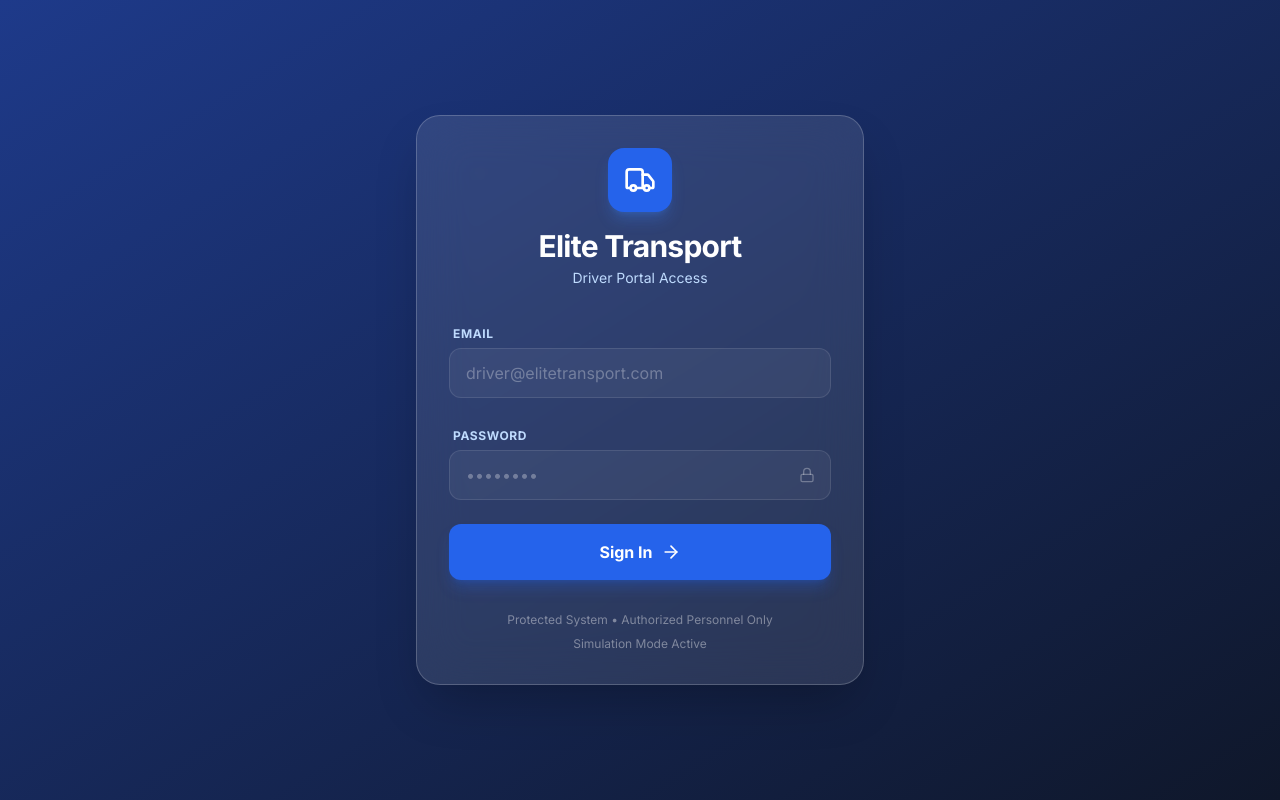
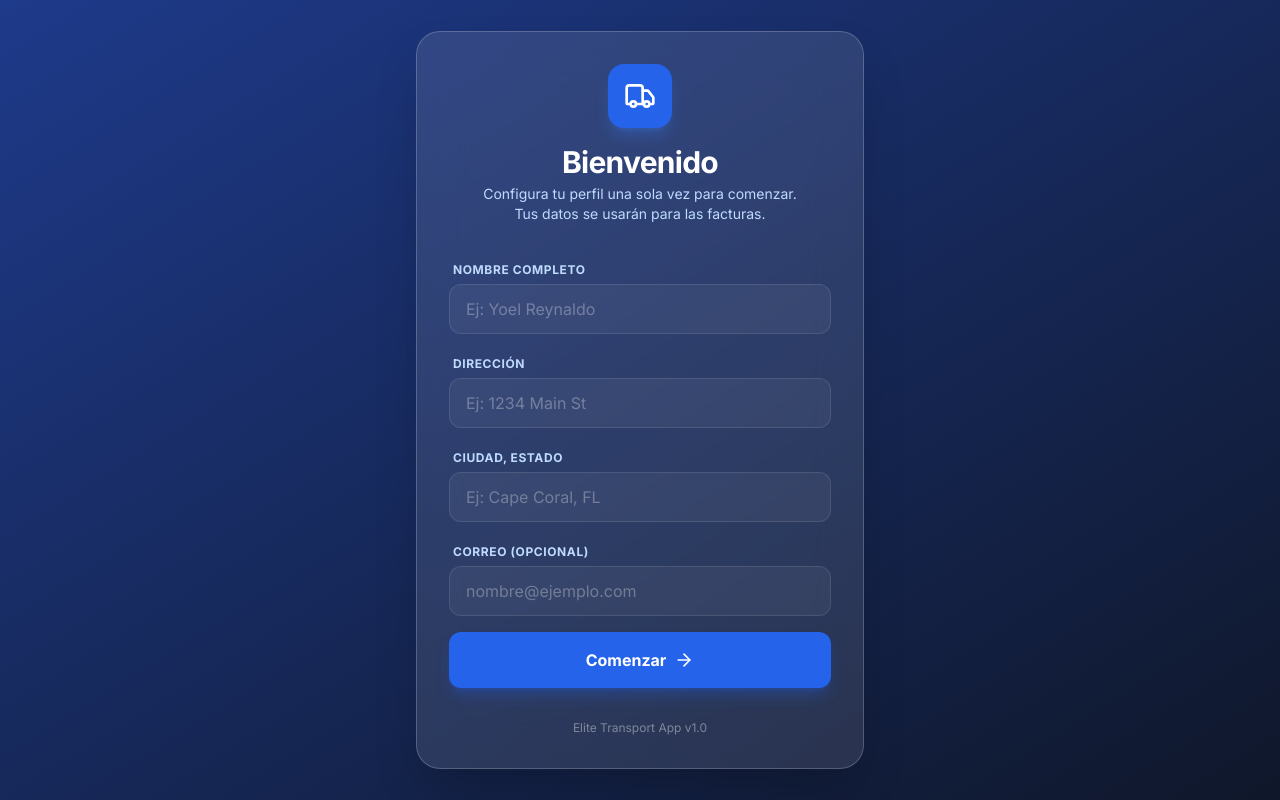
Before and after one commit to yoelreynaldo1-alt/pagos, a React (Vite) app: page /login in a window 1280 px wide. Built offline with nearby package versions, Linux system fonts and the light colour scheme.

Commit message:
Switch to Passwordless Onboarding Flow

```diff
--- a/src/components/Login.tsx
+++ b/src/components/Login.tsx
@@ -5,22 +5,30 @@ import { Truck, Lock, ArrowRight } from 'lucide-react';
 import { useAuth } from '@/context/AuthContext';
 
 const Login = () => {
-    const [email, setEmail] = useState('');
-    const [password, setPassword] = useState('');
     const { signIn } = useAuth();
     const navigate = useNavigate();
-    const [isLoading, setIsLoading] = useState(false);
 
-    const handleLogin = (e: React.FormEvent) => {
+    // Form State
+    const [formData, setFormData] = useState({
+        name: '',
+        address: '',
+        city: '',
+        email: ''
+    });
+
+    const handleChange = (e: React.ChangeEvent<HTMLInputElement>) => {
+        setFormData({ ...formData, [e.target.name]: e.target.value });
+    };
+
+    const handleStart = (e: React.FormEvent) => {
         e.preventDefault();
-        setIsLoading(true);
 
-        // Simulate API delay
-        setTimeout(() => {
-            signIn();
-            navigate('/');
-            setIsLoading(false);
-        }, 1000);
+        // Basic validation
+        if (!formData.name) return;
+
+        // Save and Sign In
+        signIn(formData);
+        navigate('/');
     };
 
     return (
@@ -34,56 +42,74 @@ const Login = () => {
                     <div className="w-16 h-16 bg-blue-600 rounded-2xl flex items-center justify-center mb-4 shadow-lg shadow-blue-500/30">
                         <Truck size={32} className="text-white" />
                     </div>
-                    <h1 className="text-3xl font-bold text-white tracking-tight">Elite Transport</h1>
-                    <p className="text-blue-200 text-sm mt-1">Driver Portal Access</p>
+                    <h1 className="text-3xl font-bold text-white tracking-tight">Bienvenido</h1>
+                    <p className="text-blue-200 text-sm mt-1 text-center">
+                        Configura tu perfil una sola vez para comenzar.<br />
+                        Tus datos se usarán para las facturas.
+                    </p>
                 </div>
 
-                <form onSubmit={handleLogin} className="space-y-6">
+                <form onSubmit={handleStart} className="space-y-4">
                     <div>
-                        <label className="text-xs font-bold text-blue-200 uppercase tracking-wider ml-1">Email</label>
+                        <label className="text-xs font-bold text-blue-200 uppercase tracking-wider ml-1">Nombre Completo</label>
                         <input
-                            type="email"
-                            value={email}
-                            onChange={(e) => setEmail(e.target.value)}
-                            placeholder="driver@elitetransport.com"
+                            type="text"
+                            name="name"
+                            value={formData.name}
+                            onChange={handleChange}
+                            placeholder="Ej: Yoel Reynaldo"
+                            required
                             className="w-full px-4 py-3 bg-white/5 border border-white/10 rounded-xl text-white placeholder-white/30 focus:outline-none focus:ring-2 focus:ring-blue-500 focus:bg-white/10 transition-all mt-1"
-
                         />
                     </div>
 
                     <div>
-                        <label className="text-xs font-bold text-blue-200 uppercase tracking-wider ml-1">Password</label>
-                        <div className="relative mt-1">
-                            <input
-                                type="password"
-                                value={password}
-                                onChange={(e) => setPassword(e.target.value)}
-                                placeholder="••••••••"
-                                className="w-full px-4 py-3 bg-white/5 border border-white/10 rounded-xl text-white placeholder-white/30 focus:outline-none focus:ring-2 focus:ring-blue-500 focus:bg-white/10 transition-all"
-                            />
-                            <Lock size={16} className="absolute right-4 top-1/2 -translate-y-1/2 text-white/30" />
-                        </div>
+                        <label className="text-xs font-bold text-blue-200 uppercase tracking-wider ml-1">Dirección</label>
+                        <input
+                            type="text"
+                            name="address"
+                            value={formData.address}
+                            onChange={handleChange}
+                            placeholder="Ej: 1234 Main St"
+                            className="w-full px-4 py-3 bg-white/5 border border-white/10 rounded-xl text-white placeholder-white/30 focus:outline-none focus:ring-2 focus:ring-blue-500 focus:bg-white/10 transition-all mt-1"
+                        />
+                    </div>
+
+                    <div>
+                        <label className="text-xs font-bold text-blue-200 uppercase tracking-wider ml-1">Ciudad, Estado</label>
+                        <input
+                            type="text"
+                            name="city"
+                            value={formData.city}
+                            onChange={handleChange}
+                            placeholder="Ej: Cape Coral, FL"
+                            className="w-full px-4 py-3 bg-white/5 border border-white/10 rounded-xl text-white placeholder-white/30 focus:outline-none focus:ring-2 focus:ring-blue-500 focus:bg-white/10 transition-all mt-1"
+                        />
+                    </div>
+
+                    <div>
+                        <label className="text-xs font-bold text-blue-200 uppercase tracking-wider ml-1">Correo (Opcional)</label>
+                        <input
+                            type="email"
+                            name="email"
+                            value={formData.email}
+                            onChange={handleChange}
+                            placeholder="nombre@ejemplo.com"
+                            className="w-full px-4 py-3 bg-white/5 border border-white/10 rounded-xl text-white placeholder-white/30 focus:outline-none focus:ring-2 focus:ring-blue-500 focus:bg-white/10 transition-all mt-1"
+                        />
                     </div>
 
                     <motion.button
                         whileTap={{ scale: 0.98 }}
                         type="submit"
-                        disabled={isLoading}
-                        className="w-full py-4 bg-blue-600 hover:bg-blue-500 text-white font-bold rounded-xl shadow-lg shadow-blue-600/30 flex items-center justify-center gap-2 transition-all disabled:opacity-50"
+                        className="w-full py-4 bg-blue-600 hover:bg-blue-500 text-white font-bold rounded-xl shadow-lg shadow-blue-600/30 flex items-center justify-center gap-2 transition-all mt-6"
                     >
-                        {isLoading ? (
-                            <div className="w-5 h-5 border-2 border-white/30 border-t-white rounded-full animate-spin" />
-                        ) : (
-                            <>
-                                Sign In <ArrowRight size={20} />
-                            </>
-                        )}
+                        Comenzar <ArrowRight size={20} />
                     </motion.button>
                 </form>
 
                 <div className="mt-8 text-center text-xs text-white/40">
-                    <p>Protected System • Authorized Personnel Only</p>
-                    <p className="mt-2">Simulation Mode Active</p>
+                    <p>Elite Transport App v1.0</p>
                 </div>
             </motion.div>
         </div>
--- a/src/context/AuthContext.tsx
+++ b/src/context/AuthContext.tsx
@@ -2,42 +2,42 @@ import { createContext, useState, useContext, useEffect, ReactNode } from 'react
 
 interface AuthContextType {
     user: any | null;
-    signIn: () => void;
+    signIn: (data: any) => void;
     signOut: () => void;
     loading: boolean;
 }
 
 const AuthContext = createContext<AuthContextType>({} as AuthContextType);
 
-// Mock User for Simulation
-const MOCK_USER = {
-    id: 'user_123',
-    email: 'driver@elitetransport.com',
-    name: 'Yoel Reynaldo'
-};
+// Mock User for Simulation - REMOVED
+// We now use the persistent profile from localStorage
 
 export const AuthProvider = ({ children }: { children: ReactNode }) => {
     const [user, setUser] = useState<any | null>(null);
     const [loading, setLoading] = useState(true);
 
     useEffect(() => {
-        // Simulate checking for existing session
-        const stored = localStorage.getItem('sb-session-mock');
-        if (stored) {
-            setUser(JSON.parse(stored));
+        // Check for existing profile (Onboarding complete)
+        const storedProfile = localStorage.getItem('user-profile');
+        if (storedProfile) {
+            setUser(JSON.parse(storedProfile));
         }
         setLoading(false);
     }, []);
 
-    const signIn = () => {
-        // Mock sign in
-        setUser(MOCK_USER);
-        localStorage.setItem('sb-session-mock', JSON.stringify(MOCK_USER));
+    const signIn = (profileData: any) => {
+        // Save profile and set user state
+        localStorage.setItem('user-profile', JSON.stringify(profileData));
+        setUser(profileData);
     };
 
     const signOut = () => {
+        // Optional: Clear profile to reset demo
+        // For now, we might just want to 'reset' or edit profile.
+        // But to test the flow, we might keep a clear option hidden or just manually clear.
+        // User asked for "never ask again", so signOut might not be exposed in UI often.
         setUser(null);
-        localStorage.removeItem('sb-session-mock');
+        localStorage.removeItem('user-profile');
     };
 
     return (
```
